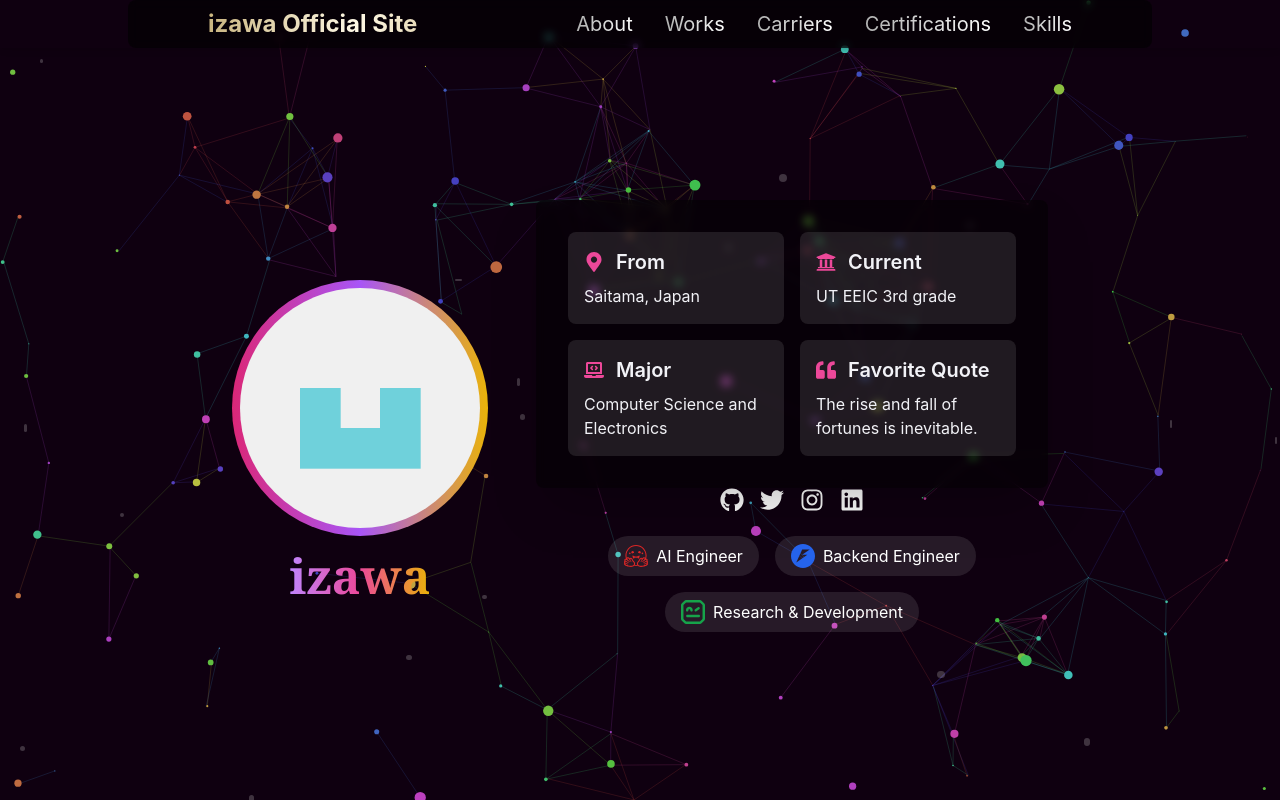
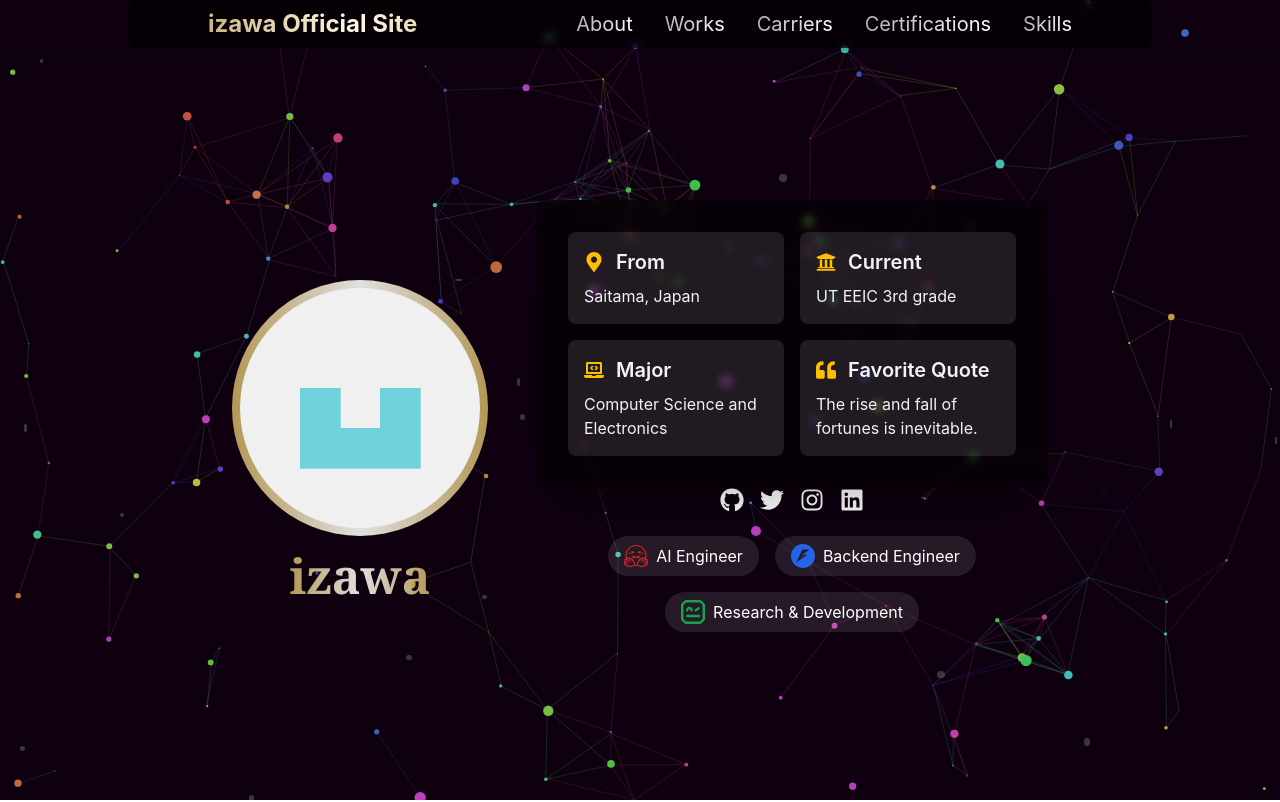
Before and after one commit to Omusubi0123/portfolio, a React (Vite) app: page / in a window 1280 px wide. Shown: the top 802 px of the page. Built offline with nearby package versions, Linux system fonts and the light colour scheme.

Commit message:
bioの色を試行錯誤

```diff
--- a/src/components/About/Bio.tsx
+++ b/src/components/About/Bio.tsx
@@ -45,7 +45,10 @@ const Bio: React.FC = () => {
             >
               <div className="bg-white/10 rounded-lg p-4 transition-all duration-300 group-hover:bg-white/20">
                 <div className="flex items-center mb-2">
-                  <span className="text-xl mr-3 text-pink-500">{item.icon}</span>
+                  {/* <span className="text-xl mr-3 text-[#B39855]">{item.icon}</span> */}
+                  <span className="text-xl mr-3 text-[#FFBF00]">{item.icon}</span>
+                  {/* <span className="text-xl mr-3 text-[#E0E0E0]">{item.icon}</span> */}
+                  {/* <span className="text-xl mr-3 text-pink-500">{item.icon}</span> */}
                   <h2 className="text-xl font-semibold ios-white">{item.label}</h2>
                 </div>
                 <p className="ios-white">{item.content}</p>
--- a/src/components/About/ProfileImage.tsx
+++ b/src/components/About/ProfileImage.tsx
@@ -9,7 +9,7 @@ const ProfileImage: React.FC = () => (
     className="relative group flex flex-col items-center mt-20"
   >
     {/* 背景色と枠線用の div */}
-    <div className="relative p-2 rounded-full bg-gradient-to-r from-pink-600 via-purple-500 to-yellow-500">
+    <div className="relative p-2 rounded-full bg-gradient-to-r from-[#B39855] via-[#E0E0E0] to-[#B39855]">
       <a
         href="https://github.com/Omusubi0123"
         target="_blank"
@@ -23,8 +23,10 @@ const ProfileImage: React.FC = () => (
         />
       </a>
     </div>
+
+    {/* 名前のグラデーション */}
     <motion.h1
-      className="text-4xl md:text-5xl font-bold mt-4 bg-clip-text text-transparent bg-gradient-to-r from-purple-400 via-pink-500 to-yellow-500"
+      className="text-4xl md:text-5xl font-bold mt-4 bg-clip-text text-transparent bg-gradient-to-r from-[#B39855] via-[#E0E0E0] to-[#B39855]"
       style={{ fontFamily: "Georgia, 'Caveat', cursive" }}
       initial={{ opacity: 0, y: -20 }}
       animate={{ opacity: 1, y: 0 }}
```
